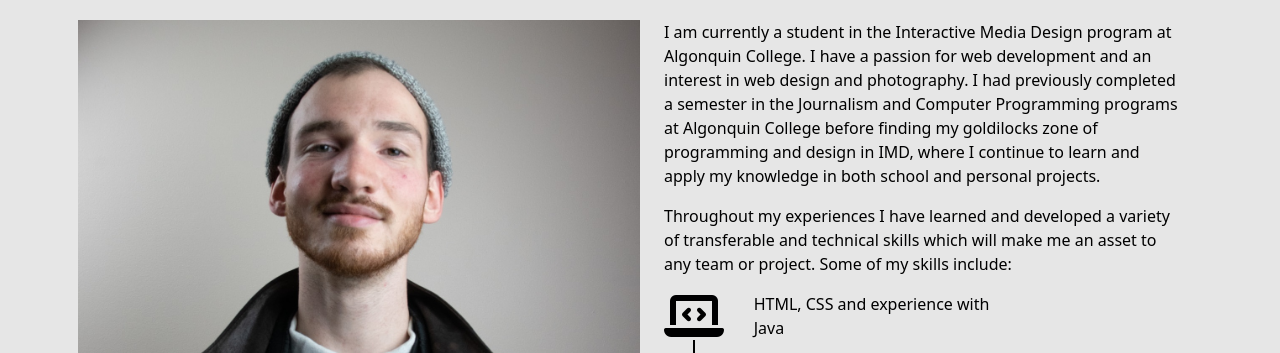
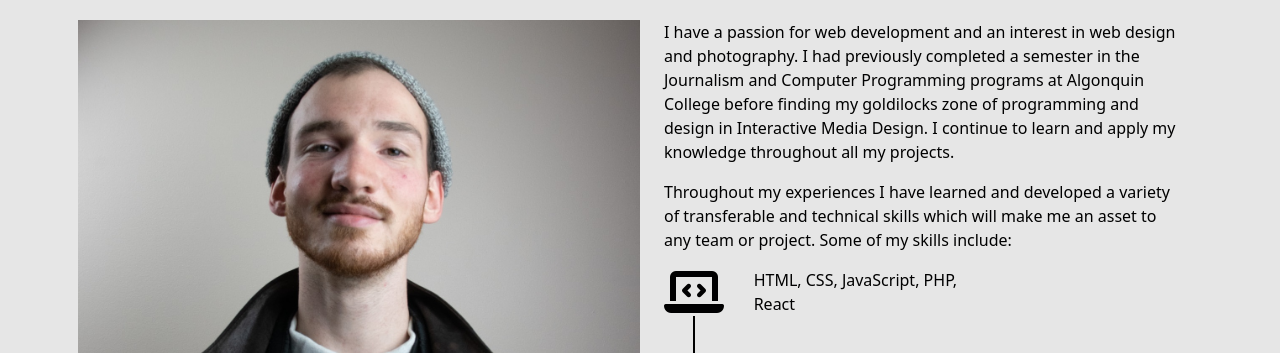
Before and after one commit to mart1254/Digital-Portfolio, a plain HTML site: page about.html in a window 1280 px wide. Shown: the part 400-753 px from the top of the page. Drawn offline with nearby package versions, Linux system fonts and the light colour scheme; a web font is replaced by a local one.

```diff
--- a/about.html
+++ b/about.html
@@ -102,9 +102,8 @@
                         </picture>
                     </div> <!-- end of column -->
                     <div class="col-lg-6 d-flex flex-column px-5 px-lg-4">
-                        <p class="text-secondary">I am currently a student in the Interactive Media Design program at Algonquin
-                            College. I have a passion for web development and an interest in web design and photography.
-                            I had previously completed a semester in the Journalism and Computer Programming programs at Algonquin College before finding my goldilocks zone of programming and design in IMD, where I continue to learn and apply my knowledge in both school and personal projects.</p>
+                        <p class="text-secondary">I have a passion for web development and an interest in web design and photography.
+                            I had previously completed a semester in the Journalism and Computer Programming programs at Algonquin College before finding my goldilocks zone of programming and design in Interactive Media Design. I continue to learn and apply my knowledge throughout all my projects.</p>
 
                         <p class="text-secondary">Throughout my experiences I have learned and developed a variety of transferable and
                             technical skills which will make me an asset to any team or project. Some of my skills include:</p>
@@ -120,7 +119,7 @@
                                     <i class="fa-solid fa-puzzle-piece"></i>
                                 </div> <!-- end of column -->
                                 <div class="col d-flex flex-column justify-content-between col-9 col-md-6 col-lg-6">
-                                    <p>HTML, CSS and experience with Java</p>
+                                    <p>HTML, CSS, JavaScript, PHP, React</p>
                                     <p>Strong ability to adapt in new working environments</p>
                                     <p>Creation of low and high fidelity wireframes</p>
                                     <p>Strong analytical and detail-oriented approach to tasks</p>
```
